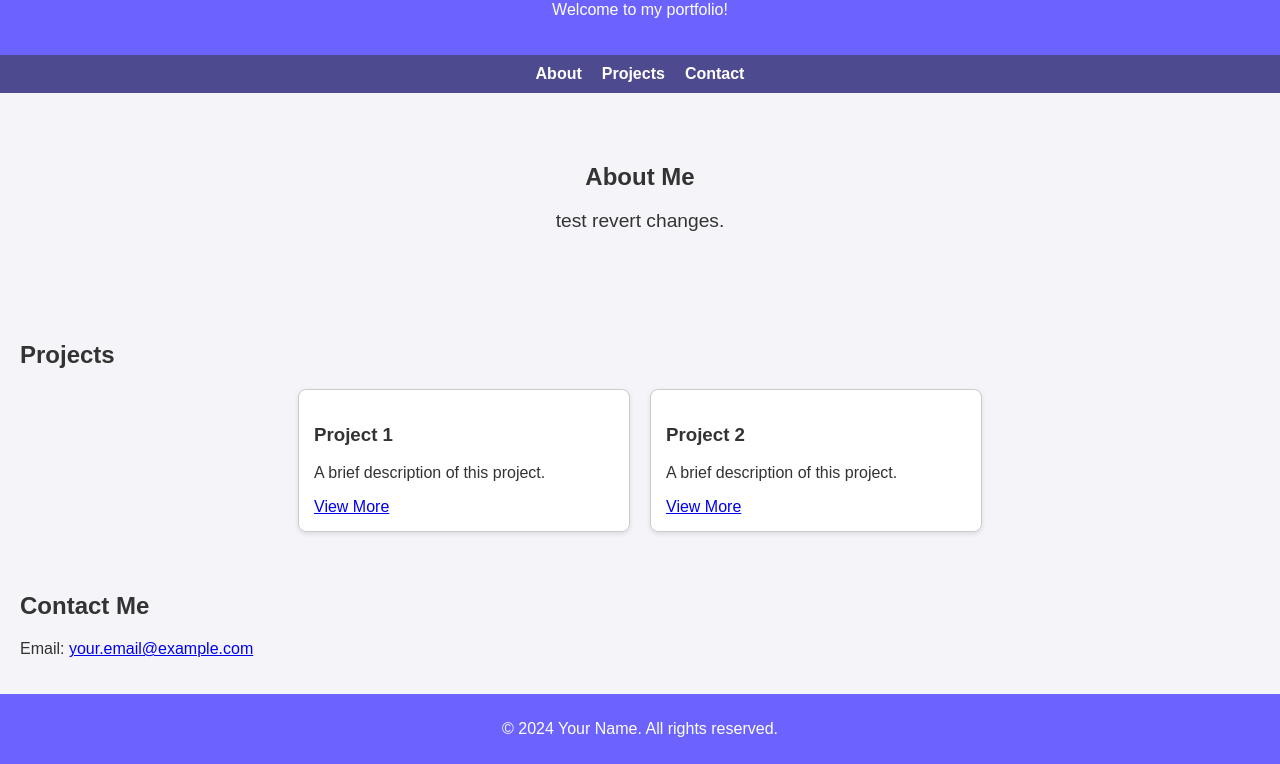
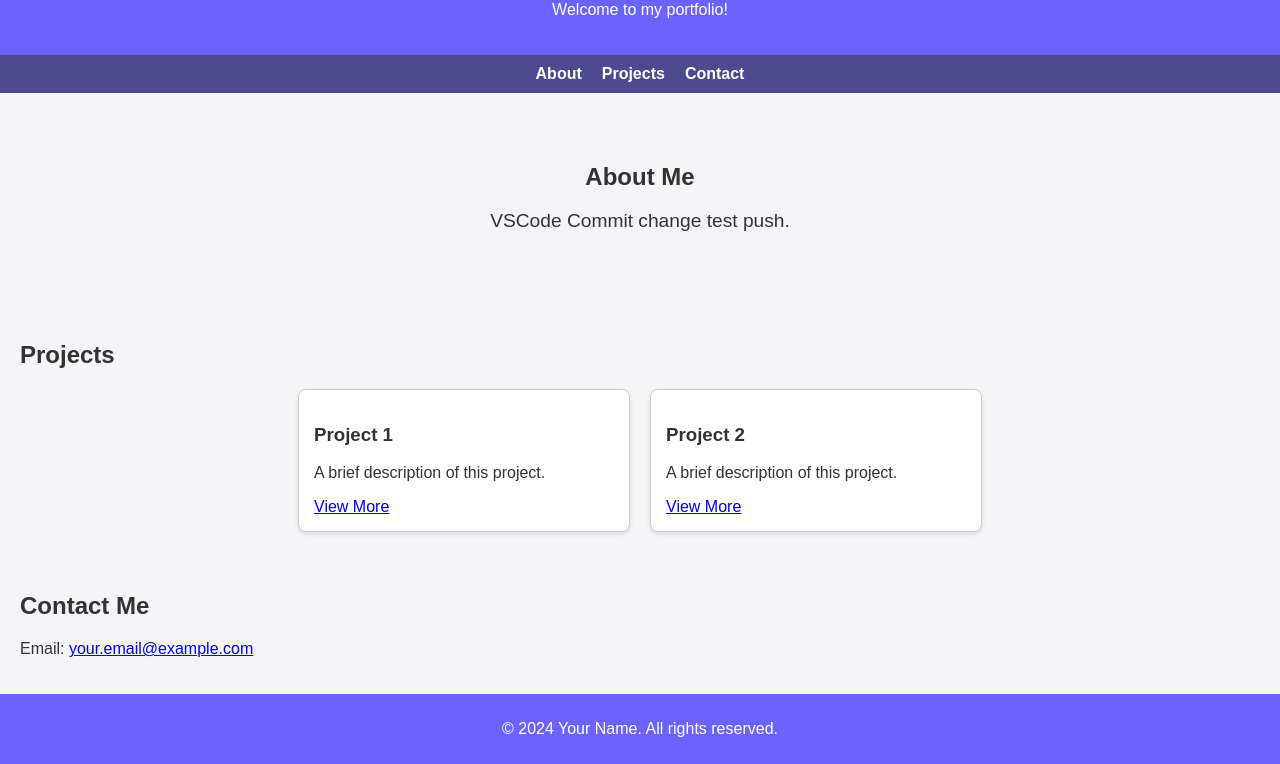
Before and after one commit to kyle-Lukowski/Website, a plain HTML site: page Index.HTML in a window 1280 px wide. Shown: the part 99-863 px from the top of the page. Drawn offline with Linux system fonts and the light colour scheme.

Commit message:
Revert "test revert"

```diff
--- a/Index.HTML
+++ b/Index.HTML
@@ -80,7 +80,7 @@
     </nav>
     <section class="hero" id="about">
         <h1>About Me</h1>
-        <p>test revert changes.</p>
+        <p>VSCode Commit change test push.</p>
     </section>
     <section id="projects">
         <h2>Projects</h2>
```
